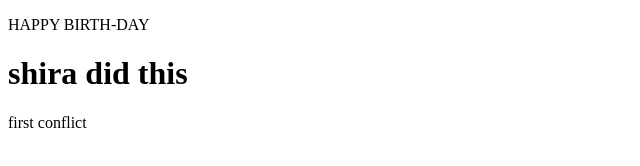
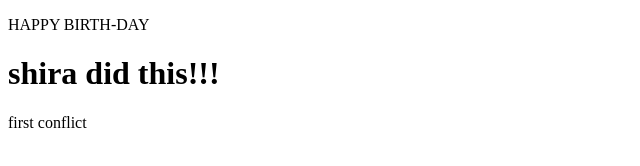
Before and after one commit to ruthher1/ex3-collab, a plain HTML site: page index.html in a window 1280 px wide. Shown: the full height of the page, 0-640 px from the left. Drawn offline with Linux system fonts and the light colour scheme.

Commit message:
conflict2 by shira

```diff
--- a/index.html
+++ b/index.html
@@ -7,7 +7,7 @@
 </head>
 <body>
     <p>HAPPY BIRTH-DAY</p>
-    <h1>shira did this</h1>
+    <h1>shira did this!!!</h1>
     <span>first conflict</span>
 </body>
 </html>
```
